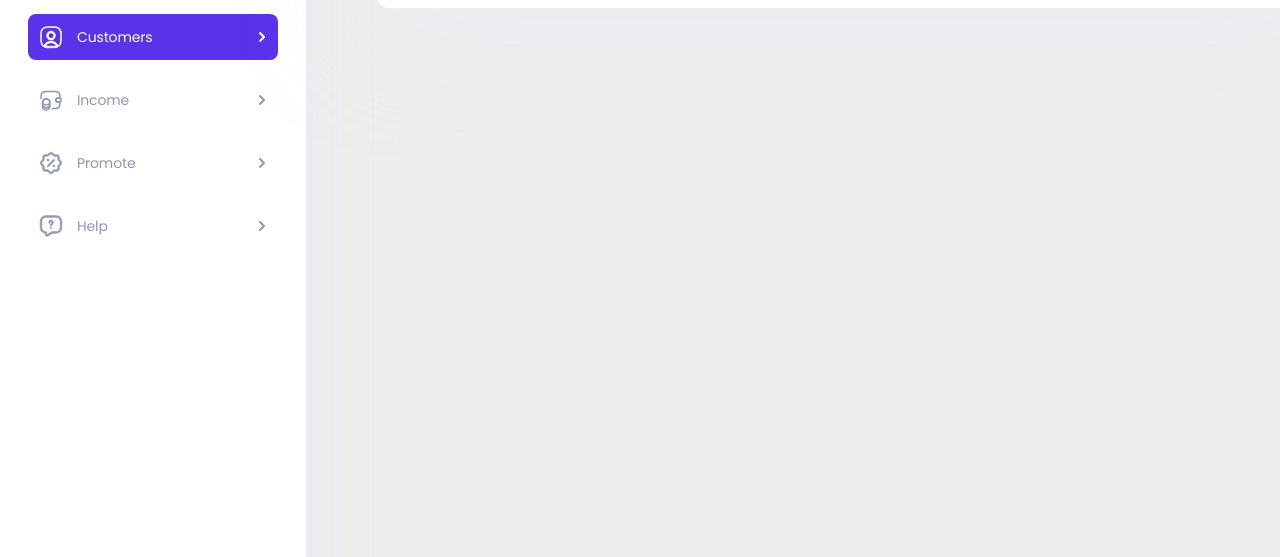
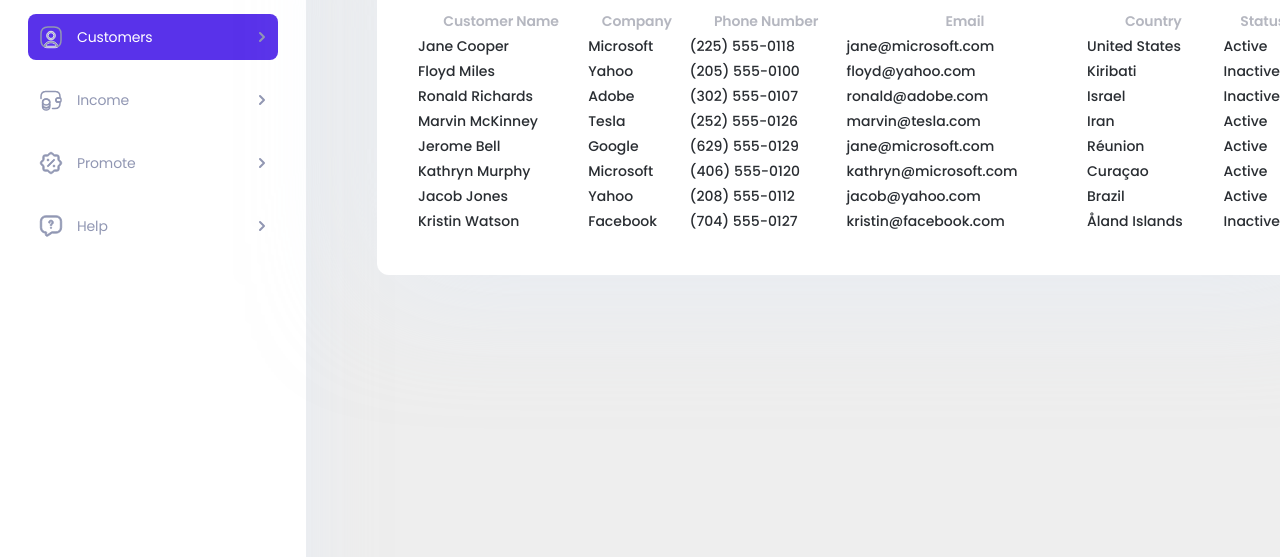
Before and after one commit to iSteffan/CRM-Dashboard-Customers, a plain HTML site: page index.html in a window 1280 px wide. Shown: the part 243-800 px from the top of the page. Drawn offline with nearby package versions, Linux system fonts and the light colour scheme; a web font is replaced by a local one.

Commit message:
fill the table

```diff
--- a/css/styles.css
+++ b/css/styles.css
@@ -229,6 +229,7 @@ body {
   display: flex;
   justify-content: space-between;
   align-items: center;
+  margin-bottom: 40px;
 }
 
 .page-title {
@@ -268,3 +269,17 @@ body {
   top: 7px;
   left: 8px;
 }
+
+/* -----------------------------table----------------------------- */
+table {
+  width: 100%;
+}
+
+thead {
+  border-bottom: 1px solid #eee;
+}
+
+th {
+  color: #b5b7c0;
+  letter-spacing: -0.14px;
+}
--- a/index.html
+++ b/index.html
@@ -22,9 +22,10 @@
   </head>
 
   <body>
-    <!-- Мейн -->
+    <!-- Main -->
     <main>
       <div class="main-container">
+        <!-- Sidebar -->
         <aside class="sidebar">
           <div class="sidebar__title-wrapper">
             <svg width="37" height="37" class="sidebar__title-icon">
@@ -129,6 +130,7 @@
           </div>
         </aside>
 
+        <!-- Content -->
         <div class="active-page">
           <h2 class="greetings">Hello Evano 👋🏼,</h2>
           <div class="page-content">
@@ -146,6 +148,85 @@
                 </div>
               </form>
             </div>
+            <table>
+              <thead>
+                <tr>
+                  <th>Customer Name</th>
+                  <th>Company</th>
+                  <th>Phone Number</th>
+                  <th>Email</th>
+                  <th>Country</th>
+                  <th>Status</th>
+                </tr>
+              </thead>
+
+              <tbody>
+                <tr>
+                  <td>Jane Cooper</td>
+                  <td>Microsoft</td>
+                  <td>(225) 555-0118</td>
+                  <td>jane@microsoft.com</td>
+                  <td>United States</td>
+                  <td>Active</td>
+                </tr>
+                <tr>
+                  <td>Floyd Miles</td>
+                  <td>Yahoo</td>
+                  <td>(205) 555-0100</td>
+                  <td>floyd@yahoo.com</td>
+                  <td>Kiribati</td>
+                  <td>Inactive</td>
+                </tr>
+                <tr>
+                  <td>Ronald Richards</td>
+                  <td>Adobe</td>
+                  <td>(302) 555-0107</td>
+                  <td>ronald@adobe.com</td>
+                  <td>Israel</td>
+                  <td>Inactive</td>
+                </tr>
+                <tr>
+                  <td>Marvin McKinney</td>
+                  <td>Tesla</td>
+                  <td>(252) 555-0126</td>
+                  <td>marvin@tesla.com</td>
+                  <td>Iran</td>
+                  <td>Active</td>
+                </tr>
+                <tr>
+                  <td>Jerome Bell</td>
+                  <td>Google</td>
+                  <td>(629) 555-0129</td>
+                  <td>jane@microsoft.com</td>
+                  <td>Réunion</td>
+                  <td>Active</td>
+                </tr>
+                <tr>
+                  <td>Kathryn Murphy</td>
+                  <td>Microsoft</td>
+                  <td>(406) 555-0120</td>
+                  <td>kathryn@microsoft.com</td>
+                  <td>Curaçao</td>
+                  <td>Active</td>
+                </tr>
+                <tr>
+                  <td>Jacob Jones</td>
+                  <td>Yahoo</td>
+                  <td>(208) 555-0112</td>
+                  <td>jacob@yahoo.com</td>
+                  <td>Brazil</td>
+                  <td>Active</td>
+                </tr>
+                <tr>
+                  <td>Kristin Watson</td>
+                  <td>Facebook</td>
+                  <td>(704) 555-0127</td>
+                  <td>kristin@facebook.com</td>
+                  <td>Åland Islands</td>
+                  <td>Inactive</td>
+                </tr>
+              </tbody>
+            </table>
           </div>
         </div>
       </div>
```
